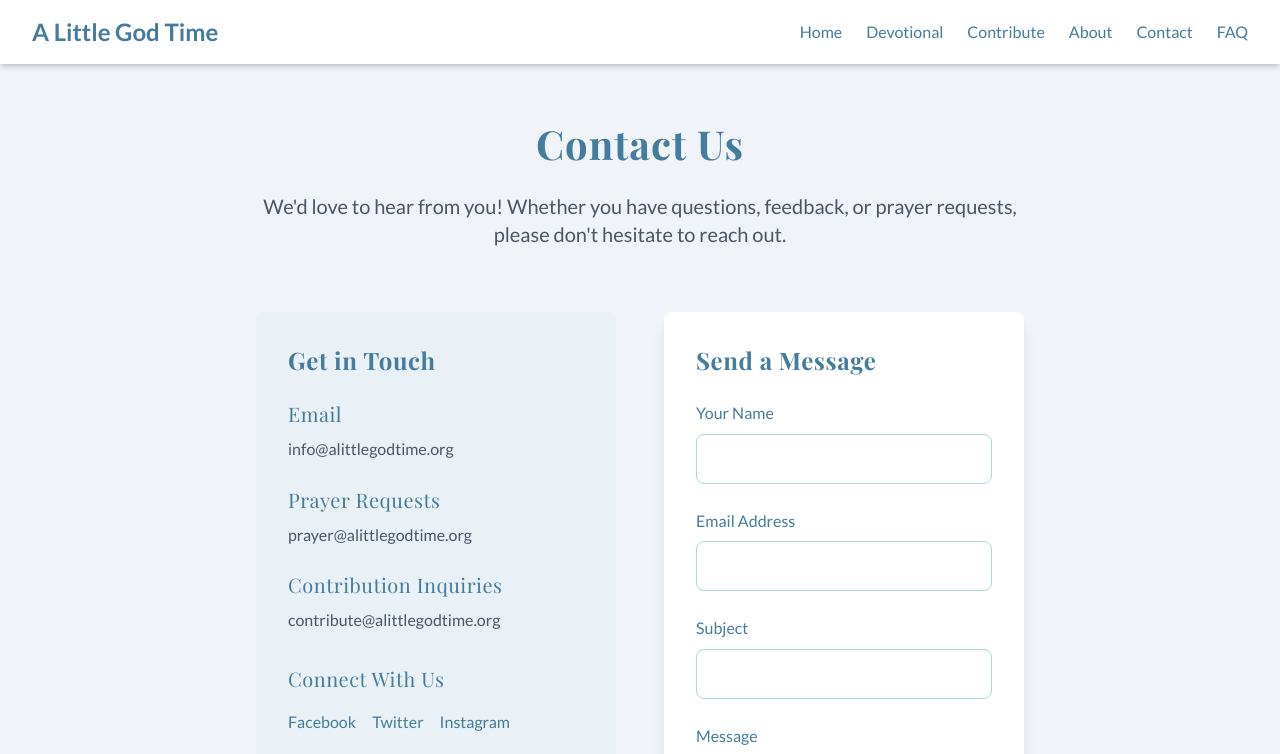
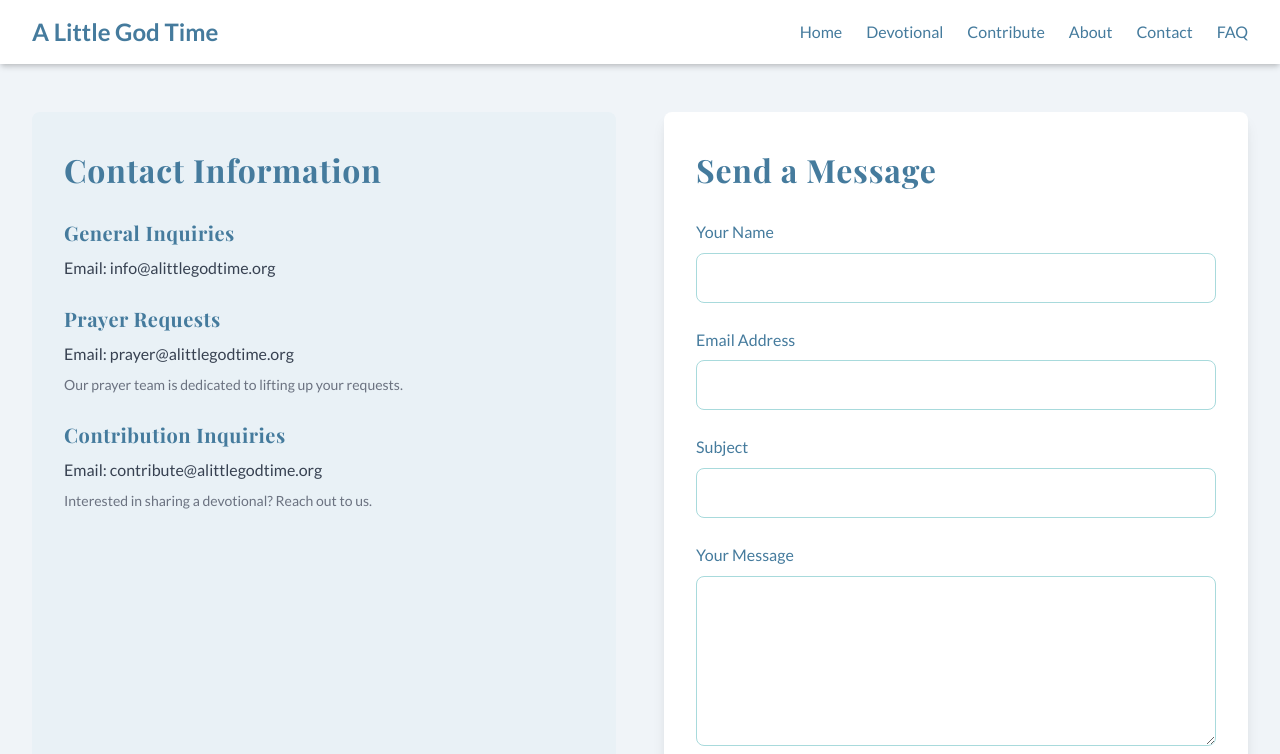
Before and after one commit to joelbyler272/a-little-god-time, a Next.js app: page /contact in a window 1280 px wide. Shown: the top 754 px of the page. Built offline with nearby package versions, Linux system fonts and the light colour scheme.

Commit message:
Improve Contact page layout and styling

```diff
--- a/pages/contact/index.js
+++ b/pages/contact/index.js
@@ -1,6 +1,6 @@
-import Head from 'next/head'
-import Layout from '../../components/Layout'
-import { useState } from 'react'
+import React, { useState } from 'react';
+import Head from 'next/head';
+import Layout from '../../components/Layout';
 
 export default function Contact() {
   const [formData, setFormData] = useState({
@@ -9,123 +9,118 @@ export default function Contact() {
     subject: '',
     message: '',
     prayerRequest: false
-  })
+  });
 
   const handleSubmit = (e) => {
-    e.preventDefault()
-    // Handle form submission here
-    console.log('Form submitted:', formData)
-  }
+    e.preventDefault();
+    console.log('Form submitted:', formData);
+    alert('Thank you for your message. We will get back to you soon.');
+  };
 
   const handleChange = (e) => {
-    const { name, value, type, checked } = e.target
+    const { name, value, type, checked } = e.target;
     setFormData(prev => ({
       ...prev,
       [name]: type === 'checkbox' ? checked : value
-    }))
-  }
+    }));
+  };
 
   return (
     <Layout>
       <Head>
         <title>Contact Us - A Little God Time</title>
-        <meta name="description" content="Get in touch with the A Little God Time team. We'd love to hear from you!" />
+        <meta name="description" content="Get in touch with A Little God Time" />
       </Head>
 
       <div className="max-width-container py-12">
-        <div className="max-w-3xl mx-auto">
-          <header className="text-center mb-16">
-            <h1 className="text-4xl font-bold text-dark-blue mb-4">
-              Contact Us
-            </h1>
-            <p className="text-xl text-gray-600">
-              We'd love to hear from you! Whether you have questions, feedback, or prayer requests,
-              please don't hesitate to reach out.
-            </p>
-          </header>
-
-          <div className="grid md:grid-cols-2 gap-12 mb-12">
+        <div className="grid md:grid-cols-2 gap-12">
+          {/* Contact Information Section */}
           <div className="bg-soft-blue/10 p-8 rounded-lg">
-              <h2 className="text-2xl font-semibold text-dark-blue mb-6">
-                Get in Touch
+            <h2 className="text-3xl font-bold text-dark-blue mb-6">
+              Contact Information
             </h2>
-              <div className="space-y-6">
+            <div className="space-y-6 text-gray-700">
               <div>
-                  <h3 className="text-xl text-dark-blue mb-2">Email</h3>
-                  <p className="text-gray-600">info@alittlegodtime.org</p>
+                <h3 className="text-xl font-semibold text-dark-blue mb-2">
+                  General Inquiries
+                </h3>
+                <p>Email: info@alittlegodtime.org</p>
               </div>
               <div>
-                  <h3 className="text-xl text-dark-blue mb-2">Prayer Requests</h3>
-                  <p className="text-gray-600">prayer@alittlegodtime.org</p>
+                <h3 className="text-xl font-semibold text-dark-blue mb-2">
+                  Prayer Requests
+                </h3>
+                <p>Email: prayer@alittlegodtime.org</p>
+                <p className="text-sm text-gray-500 mt-2">
+                  Our prayer team is dedicated to lifting up your requests.
+                </p>
               </div>
               <div>
-                  <h3 className="text-xl text-dark-blue mb-2">Contribution Inquiries</h3>
-                  <p className="text-gray-600">contribute@alittlegodtime.org</p>
-                </div>
-              </div>
-
-              <div className="mt-8">
-                <h3 className="text-xl text-dark-blue mb-4">
-                  Connect With Us
+                <h3 className="text-xl font-semibold text-dark-blue mb-2">
+                  Contribution Inquiries
                 </h3>
-                <div className="flex space-x-4">
-                  {['Facebook', 'Twitter', 'Instagram'].map((platform, index) => (
-                    <a
-                      key={platform}
-                      href="#"
-                      className="text-dark-blue hover:text-golden-yellow transition duration-300"
-                    >
-                      {platform}
-                    </a>
-                  ))}
+                <p>Email: contribute@alittlegodtime.org</p>
+                <p className="text-sm text-gray-500 mt-2">
+                  Interested in sharing a devotional? Reach out to us.
+                </p>
               </div>
             </div>
           </div>
 
-            <div className="card p-8 shadow-lg">
-              <h2 className="text-2xl font-semibold text-dark-blue mb-6">
+          {/* Contact Form Section */}
+          <div className="bg-white p-8 rounded-lg shadow-lg">
+            <h2 className="text-3xl font-bold text-dark-blue mb-6">
               Send a Message
             </h2>
             <form onSubmit={handleSubmit} className="space-y-6">
-                {[
-                  {
-                    label: 'Your Name',
-                    name: 'name',
-                    type: 'text',
-                    required: true
-                  },
-                  {
-                    label: 'Email Address',
-                    name: 'email',
-                    type: 'email',
-                    required: true
-                  },
-                  {
-                    label: 'Subject',
-                    name: 'subject',
-                    type: 'text',
-                    required: true
-                  }
-                ].map((field) => (
-                  <div key={field.name}>
-                    <label htmlFor={field.name} className="block text-dark-blue mb-2">
-                      {field.label}
+              <div>
+                <label htmlFor="name" className="block text-dark-blue mb-2">
+                  Your Name
                 </label>
                 <input
-                      type={field.type}
-                      id={field.name}
-                      name={field.name}
-                      value={formData[field.name]}
+                  type="text"
+                  id="name"
+                  name="name"
+                  value={formData.name}
                   onChange={handleChange}
-                      required={field.required}
+                  required
                   className="w-full px-4 py-3 border border-soft-blue rounded-lg focus:ring-2 focus:ring-golden-yellow"
                 />
               </div>
-                ))}
+
+              <div>
+                <label htmlFor="email" className="block text-dark-blue mb-2">
+                  Email Address
+                </label>
+                <input
+                  type="email"
+                  id="email"
+                  name="email"
+                  value={formData.email}
+                  onChange={handleChange}
+                  required
+                  className="w-full px-4 py-3 border border-soft-blue rounded-lg focus:ring-2 focus:ring-golden-yellow"
+                />
+              </div>
+
+              <div>
+                <label htmlFor="subject" className="block text-dark-blue mb-2">
+                  Subject
+                </label>
+                <input
+                  type="text"
+                  id="subject"
+                  name="subject"
+                  value={formData.subject}
+                  onChange={handleChange}
+                  required
+                  className="w-full px-4 py-3 border border-soft-blue rounded-lg focus:ring-2 focus:ring-golden-yellow"
+                />
+              </div>
 
               <div>
                 <label htmlFor="message" className="block text-dark-blue mb-2">
-                    Message
+                  Your Message
                 </label>
                 <textarea
                   id="message"
@@ -147,7 +142,10 @@ export default function Contact() {
                   onChange={handleChange}
                   className="mt-1 text-golden-yellow focus:ring-golden-yellow"
                 />
-                  <label htmlFor="prayerRequest" className="text-sm text-gray-600">
+                <label
+                  htmlFor="prayerRequest"
+                  className="text-sm text-gray-600"
+                >
                   This is a prayer request. Our prayer team will be notified.
                 </label>
               </div>
@@ -162,7 +160,6 @@ export default function Contact() {
           </div>
         </div>
       </div>
-      </div>
     </Layout>
-  )
+  );
 }
```
Lines whose indentation alone changed are shown as unchanged.
